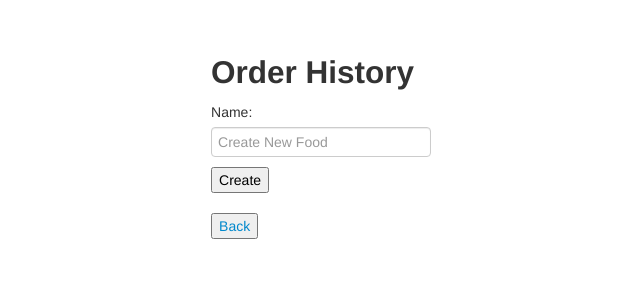
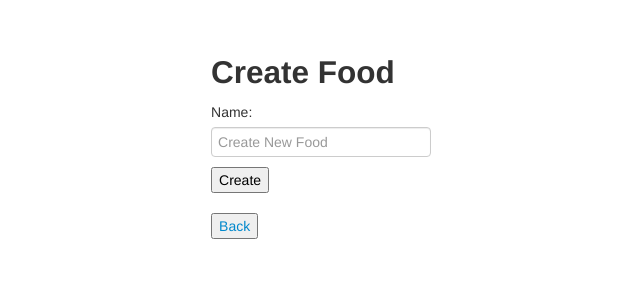
Before and after one commit to JerPaz/4400_SQL_and_FrontEnd_Project, a Flask app: page /admin_create_food in a window 1280 px wide. Shown: the top 300 px of the page, without its empty margins (20-660 px from the left). Run offline with Flask 2, Linux system fonts and the light colour scheme.

Commit message:
fixed some very minor semantic errors

```diff
--- a/templates/admin_create_food.html
+++ b/templates/admin_create_food.html
@@ -1,7 +1,7 @@
 {% extends 'base.html' %}
-{% block title %}Customer Info{% endblock %}
+{% block title %}Admin Create Food{% endblock %}
 {% block content %}
-<h2>Order History</h2>
+<h2>Create Food</h2>
 <body>
     <form action="" method='POST'>
         <label>Name: </label>
```
Also changed, not shown: templates/customer_explore.html (+4 -4 lines).
